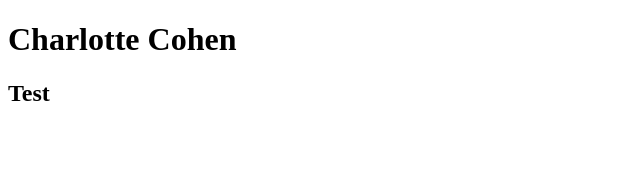
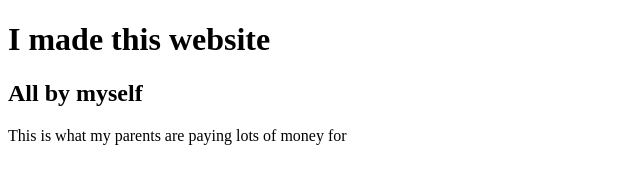
Before and after one commit to charlottecohen/charlottecohen.github.io, a plain HTML site: page index.html in a window 1280 px wide. Shown: the whole page, without its empty margins (0-640 px from the left). Drawn offline with Linux system fonts and the light colour scheme.

Commit message:
Update index.html

```diff
--- a/index.html
+++ b/index.html
@@ -6,9 +6,10 @@
     </head>
 
     <body>
-        <h1>Charlotte Cohen</h1>
+        <h1>I made this website</h1>
 
-        <h2>Test</h2>
+        <h2>All by myself</h2>
+        <p>This is what my parents are paying lots of money for</p>
     </body>
 
 </html>
```
